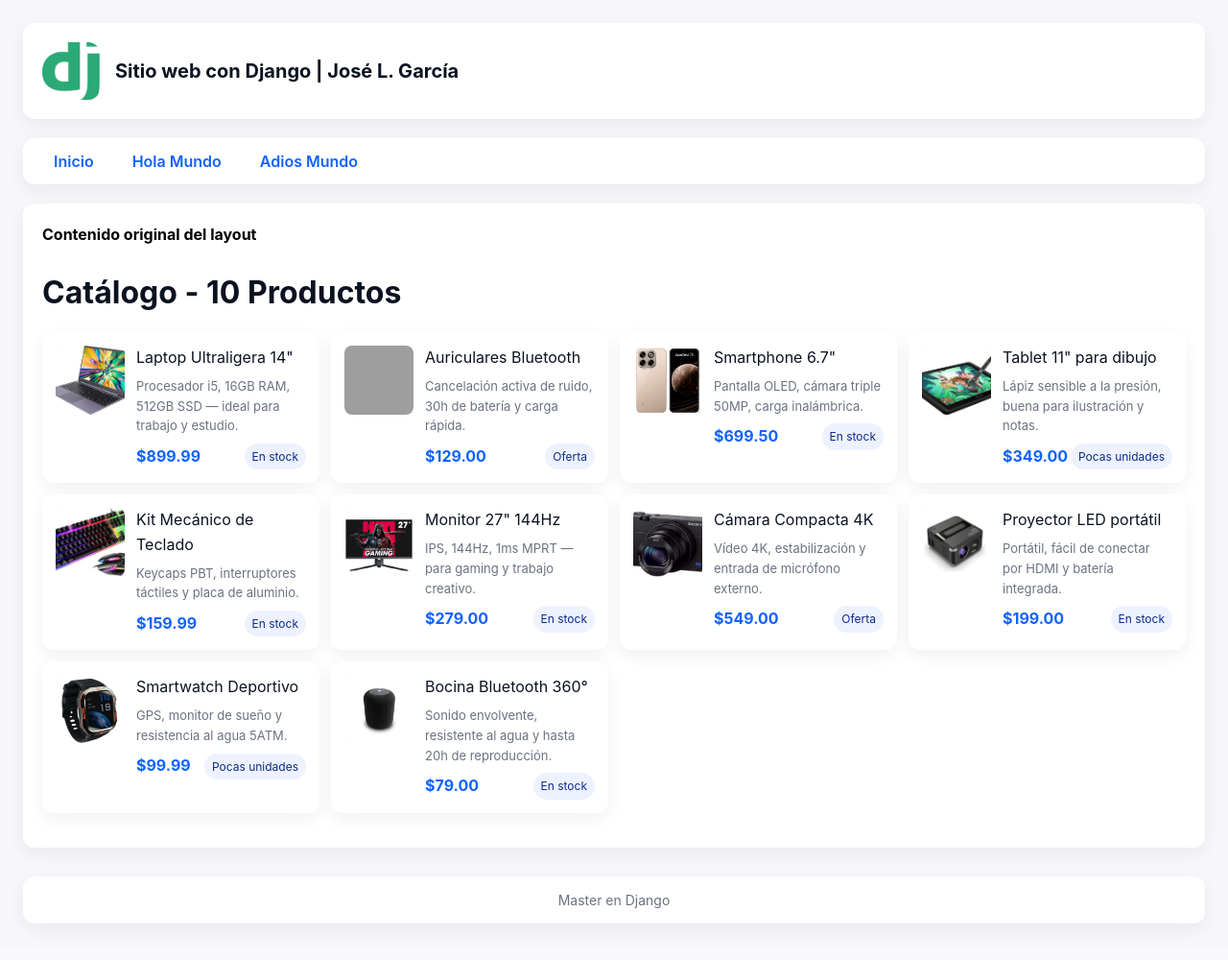
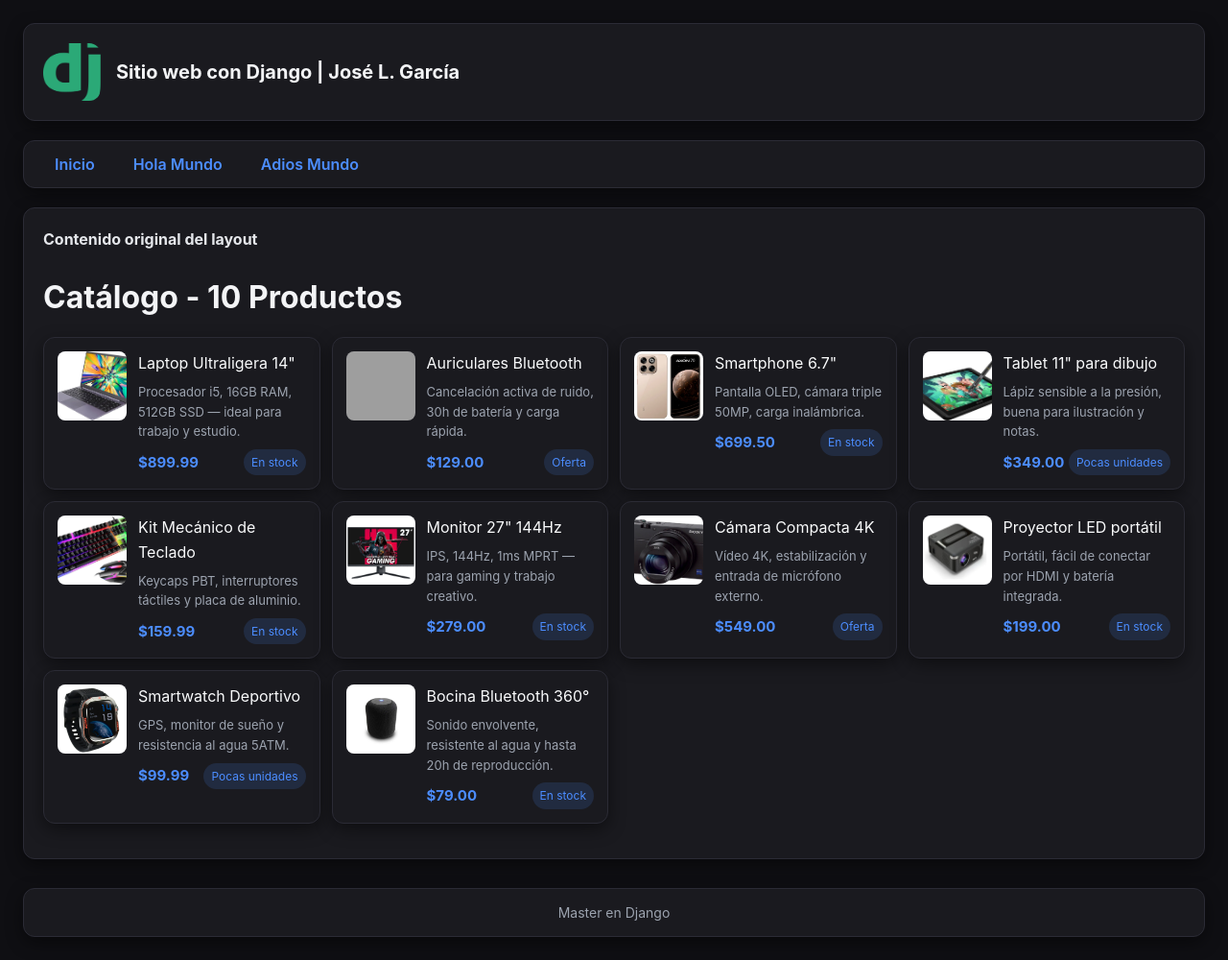
Before and after one commit to josegarcia19809/proyectos_django, a Django app: page /productos/ in a window 1280 px wide. Shown: the whole page at 96% size. Before the commit the page ends 963 px from the top, so only its background shows below. Run offline with Django 5.2, Linux system fonts and the light colour scheme; grey boxes are pictures that could not be loaded.

Commit message:
Lenguaje de plantillas Django: Estilos dark

```diff
--- a/mypage/challenges/static/css/styles.css
+++ b/mypage/challenges/static/css/styles.css
@@ -1,107 +1,125 @@
 :root {
-            --bg: #f7f7fb;
-            --card: #ffffff;
-            --accent: #0f62fe;
-            --muted: #6b7280
+    --bg: #0f0f13;
+    --card: #1a1a1f;
+    --accent: #4c8dff;
+    --muted: #9ca3af;
 }
+
+/* ---------------------- */
+/* BASE  */
+/* ---------------------- */
 
 body {
     font-family: Inter, system-ui, -apple-system, 'Segoe UI', Roboto, 'Helvetica Neue', Arial;
     background: var(--bg);
     margin: 0;
-            padding: 24px
+    padding: 24px;
+    color: #e5e7eb;
 }
 
 .container {
     max-width: 980px;
-            margin: 0 auto
+    margin: 0 auto;
 }
 
 h1 {
-            color: #0b1220;
-            margin-bottom: 12px
+    color: #f3f4f6;
+    margin-bottom: 12px;
 }
+
+/* ---------------------- */
+/* LISTA DE PRODUCTOS */
+/* ---------------------- */
 
 ul.product-list {
     list-style: none;
     padding: 0;
     display: grid;
     grid-template-columns:repeat(auto-fit, minmax(240px, 1fr));
-            gap: 12px
+    gap: 12px;
 }
 
 li.card {
     background: var(--card);
     border-radius: 12px;
     padding: 14px;
-            box-shadow: 0 6px 18px rgba(11, 17, 32, 0.06);
+    box-shadow: 0 6px 18px rgba(0, 0, 0, 0.45);
     display: flex;
     gap: 12px;
-            align-items: flex-start
+    align-items: flex-start;
+    border: 1px solid #2b2b35;
 }
 
 .thumb {
     width: 72px;
     height: 72px;
     border-radius: 8px;
-            background: linear-gradient(135deg, #e6f0ff, #ffffff);
+    background: linear-gradient(135deg, #2d2f3a, #1a1a1f);
     display: flex;
     align-items: center;
     justify-content: center;
     font-weight: 700;
-            color: var(--accent)
+    color: var(--accent);
 }
 
-        .info {
-            flex: 1
+/* Imagen dentro de thumb */
+.thumb img {
+    width: 72px;
+    height: 72px;
+    object-fit: cover;
+    border-radius: 8px;
 }
+
+/* ---------------------- */
+/* INFO DEL PRODUCTO */
+/* ---------------------- */
+
+.info { flex: 1; }
 
 .name {
     font-size: 16px;
-            margin: 0 0 6px 0
+    margin: 0 0 6px 0;
+    color: #f9fafb;
 }
 
 .desc {
     margin: 0;
     font-size: 13px;
-            color: var(--muted)
+    color: var(--muted);
 }
 
 .meta {
     margin-top: 8px;
     display: flex;
     justify-content: space-between;
-            align-items: center
+    align-items: center;
 }
 
 .price {
     font-weight: 700;
-            color: var(--accent)
+    color: var(--accent);
+    font-size: 15px;
 }
 
 .badge {
     font-size: 12px;
-            background: #eef2ff;
-            color: #0b2b8a;
+    background: rgba(76, 141, 255, 0.15);
+    color: var(--accent);
     padding: 4px 8px;
-            border-radius: 999px
-        }
-
-        footer {
-            margin-top: 18px;
-            color: var(--muted);
-            font-size: 13px
+    border-radius: 999px;
 }
 
 /* ---------------------- */
-/* ENCABEZADO (HEADER) */
+/* HEADER */
 /* ---------------------- */
+
 header {
     background: var(--card);
     padding: 20px;
     border-radius: 12px;
-    box-shadow: 0 6px 18px rgba(11, 17, 32, 0.06);
+    box-shadow: 0 6px 18px rgba(0, 0, 0, 0.45);
     margin-bottom: 20px;
+    border: 1px solid #2b2b35;
 }
 
 #logotipo {
@@ -120,18 +138,20 @@ header {
 #logotipo h1 {
     font-size: 20px;
     margin: 0;
-    color: #0b1220;
+    color: #f3f4f6;
 }
 
 /* ---------------------- */
-/* NAVEGACIÓN */
+/* NAV */
 /* ---------------------- */
+
 nav {
     background: var(--card);
     padding: 14px 20px;
     margin-bottom: 20px;
     border-radius: 12px;
-    box-shadow: 0 6px 18px rgba(11, 17, 32, 0.06);
+    box-shadow: 0 6px 18px rgba(0, 0, 0, 0.45);
+    border: 1px solid #2b2b35;
 }
 
 nav ul {
@@ -152,31 +172,29 @@ nav a {
 }
 
 nav a:hover {
-    background: #e6f0ff;
+    background: rgba(76, 141, 255, 0.12);
 }
 
 /* ---------------------- */
-/* CONTENIDO PRINCIPAL */
+/* CONTENIDO */
 /* ---------------------- */
+
 #content {
     background: var(--card);
     padding: 20px;
     border-radius: 12px;
-    box-shadow: 0 6px 18px rgba(11, 17, 32, 0.06);
+    box-shadow: 0 6px 18px rgba(0, 0, 0, 0.45);
     margin-bottom: 20px;
     min-height: 180px;
     line-height: 1.6;
+    border: 1px solid #2b2b35;
 }
 
-/* ---------------------- */
-/* TIPOGRAFÍA GENERAL */
-/* ---------------------- */
 p {
     font-size: 15px;
-    color: #0b1220;
+    color: #d1d5db;
 }
 
-/* Enlaces dentro del contenido */
 #content a {
     color: var(--accent);
     text-decoration: none;
@@ -190,21 +208,15 @@ p {
 /* ---------------------- */
 /* FOOTER */
 /* ---------------------- */
+
 footer {
     text-align: center;
     padding: 16px;
     background: var(--card);
     border-radius: 12px;
-    box-shadow: 0 6px 18px rgba(11, 17, 32, 0.06);
+    box-shadow: 0 6px 18px rgba(0, 0, 0, 0.45);
     font-size: 14px;
     color: var(--muted);
     margin-top: 30px;
+    border: 1px solid #2b2b35;
 }
-
-
-.thumb img {
-    width: 72px;
-    height: 72px;
-    object-fit: cover;
-    border-radius: 8px;
-}
--- a/mypage/info.txt
+++ b/mypage/info.txt
@@ -1,4 +1,4 @@
-Lenguaje de plantillas Django: Comentarios en plantillas
+Lenguaje de plantillas Django: Estilos dark
 
 
 
```
Lines whose indentation alone changed are shown as unchanged.
